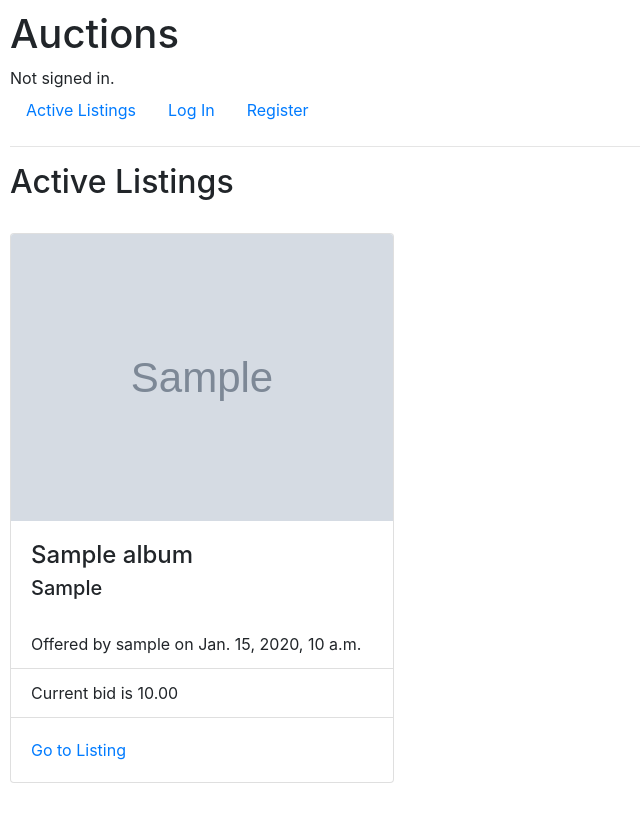
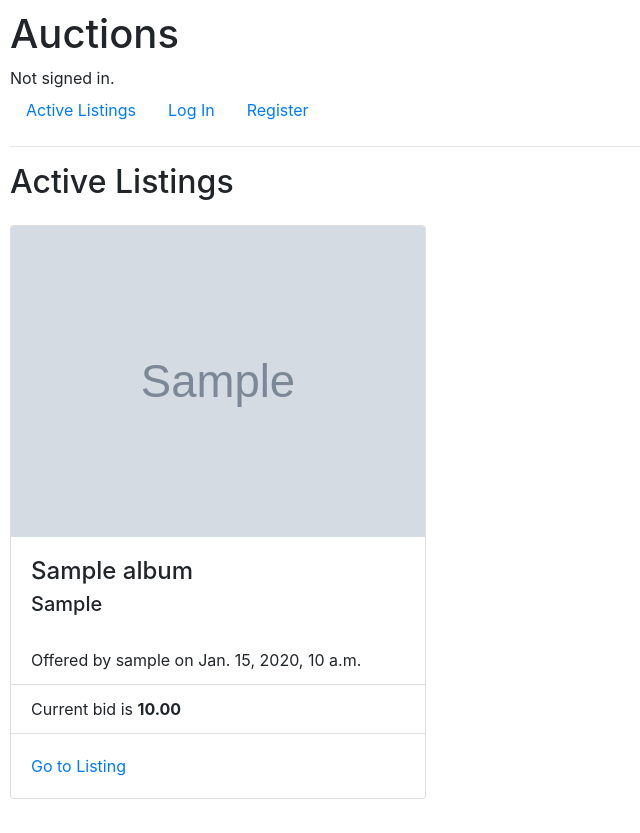
Before and after one commit to mrumiker/ebay-clone, a Django app: template auctions/templates/auctions/index.html in a window 1280 px wide. Shown: the whole page, without its empty margins (0-640 px from the left). Before the commit the page ends 783 px from the top, so only its background shows below. Run offline with Django 3.2, Linux system fonts and the light colour scheme; the template is opened without the code that fills it: values that come from a table or form of the project are taken from there, others are empty; tables that the repository leaves empty hold one stand-in row (values such as "Sample post"); grey boxes marked "Sample" are stand-in pictures; some libraries are stand-ins or nearby versions.

Commit message:
minor Fixes on index page

```diff
--- a/auctions/templates/auctions/index.html
+++ b/auctions/templates/auctions/index.html
@@ -3,10 +3,8 @@
 {% block body %}
 <h2>Active Listings</h2>
 
-<!-- <ul> -->
 {% for album in active_listings %}
-<!-- <li> -->
-<div class="card" style="width: 24rem; margin: 2rem 0;">
+<div class="card my-4" style="width: 26rem;">
     <img src="{{ album.image_url }}" class="card-img-top" alt="cover of {{ album }}">
     <div class="card-body">
         <h4 class="card-title">{{ album.title }}</h4>
@@ -18,13 +16,11 @@
         {% else %}
         <li class="list-group-item">Offered by {{ album.seller }} on {{ album.datetime_created }}</li>
         {% endif %}
-        <li class="list-group-item">Current bid is {{ album.initial_price }}</li>
+        <li class="list-group-item">Current bid is <b>{{ album.initial_price }}</b></li>
     </ul>
     <div class="card-body">
         <a href="{% url 'listing' album.id %}" class="card-link">Go to Listing</a>
     </div>
 </div>
-<!-- </li> -->
 {% endfor %}
-<!-- </ul> -->
 {% endblock %}
```
